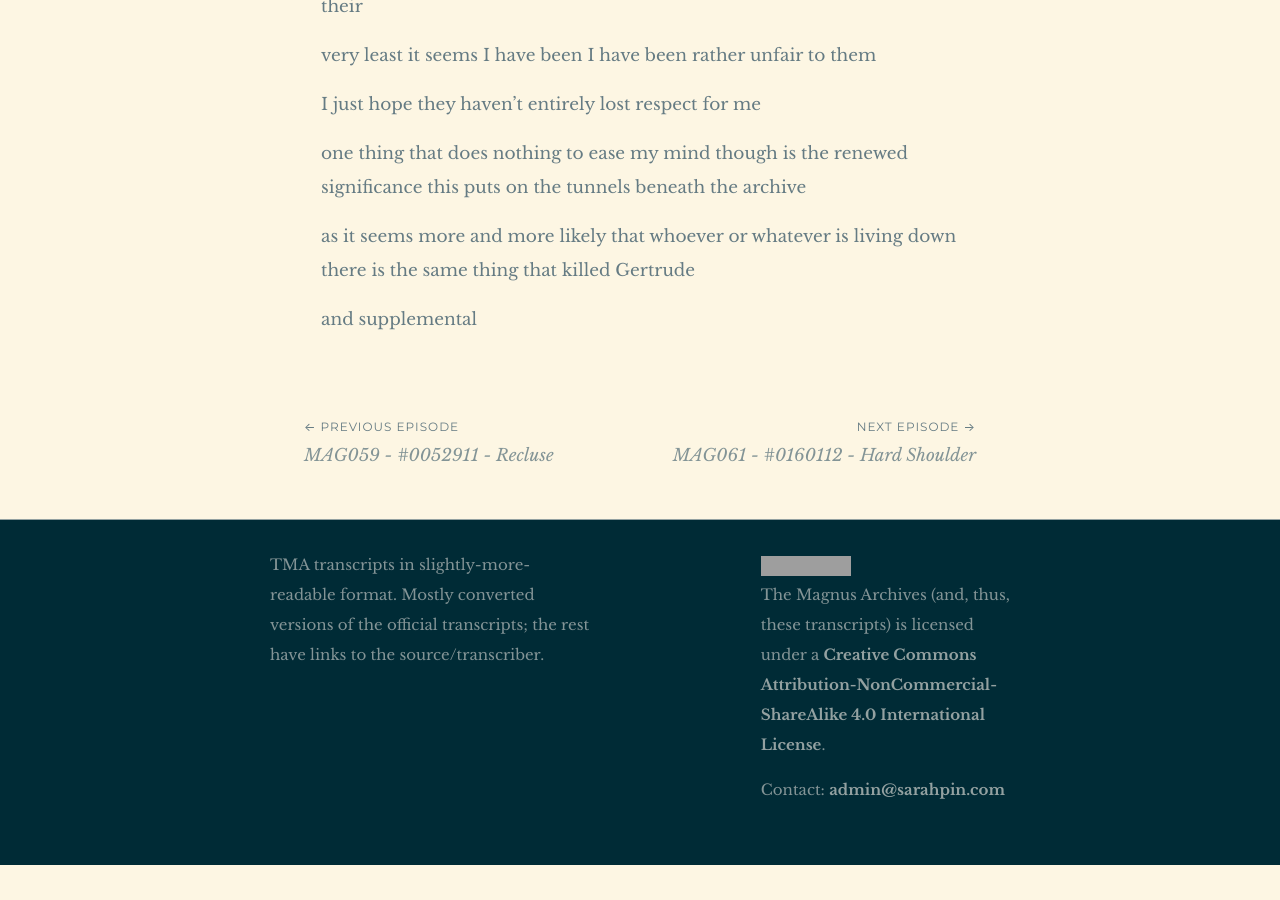
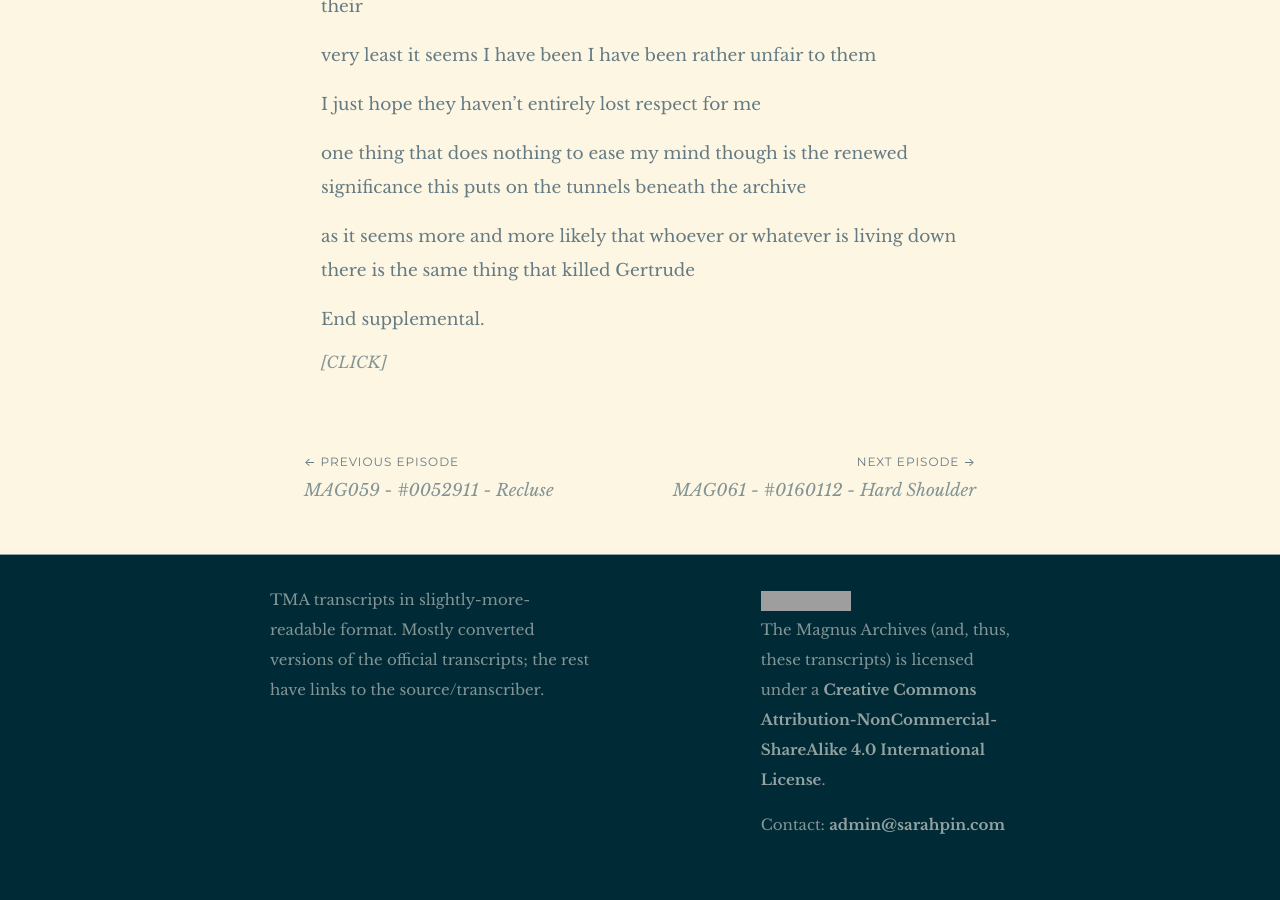
Before and after one commit to Snarp/magnus_archives_transcripts, a Jekyll site: the page built from _posts/2017-04-12-060.md, in a window 1280 px wide and 900 px high, scrolled down 12134 px. Built offline with Jekyll 4.4.1, drawn with Linux system fonts in a browser that asks for light colours; some web fonts are replaced; before the commit the page ends 12999 px from its top, so only the background shows below that; grey boxes are pictures that could not be loaded.

Commit message:
[Savescum auto-commit.]

```diff
--- a/_posts/2017-04-12-060.md
+++ b/_posts/2017-04-12-060.md
@@ -272,4 +272,6 @@ one thing that does nothing to ease my mind though is the renewed significance t
 
 as it seems more and more likely that whoever or whatever is living down there is the same thing that killed Gertrude
 
-and supplemental
+End supplemental.
+
+##### [CLICK]
```
